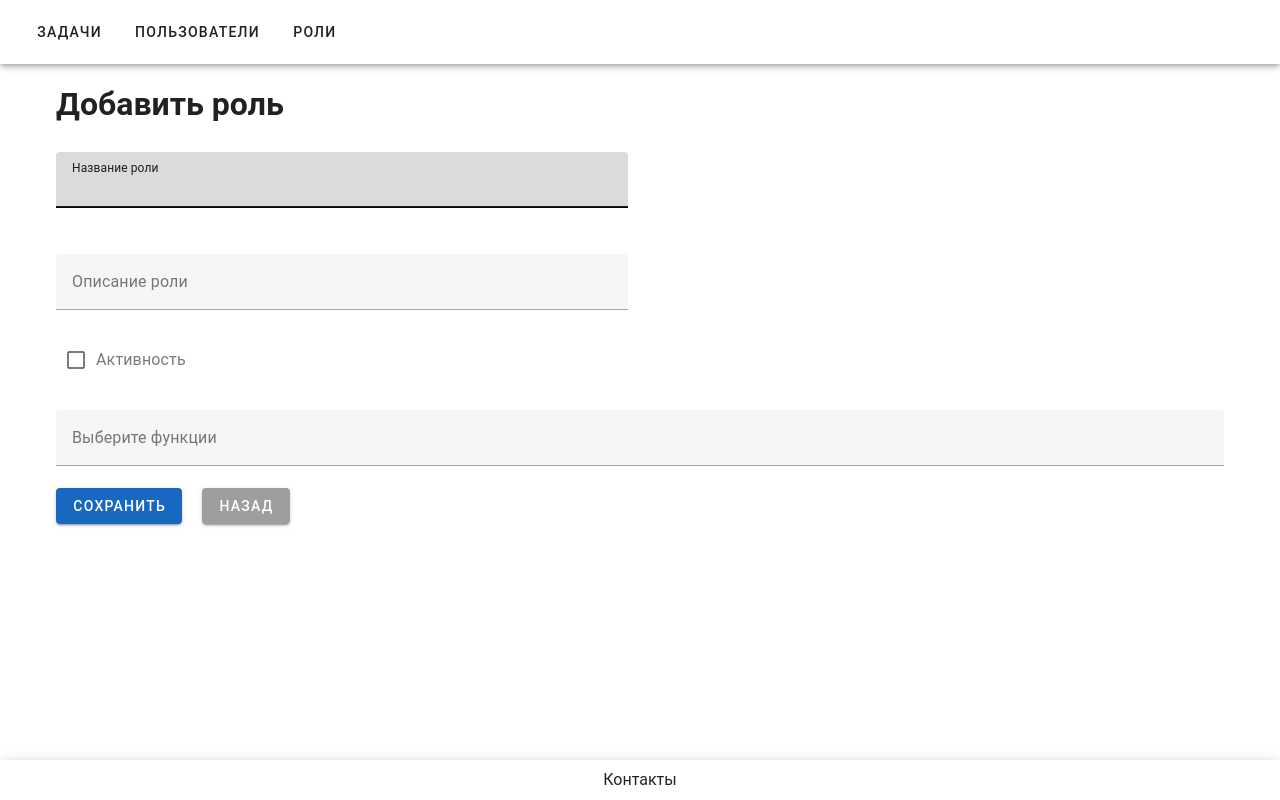
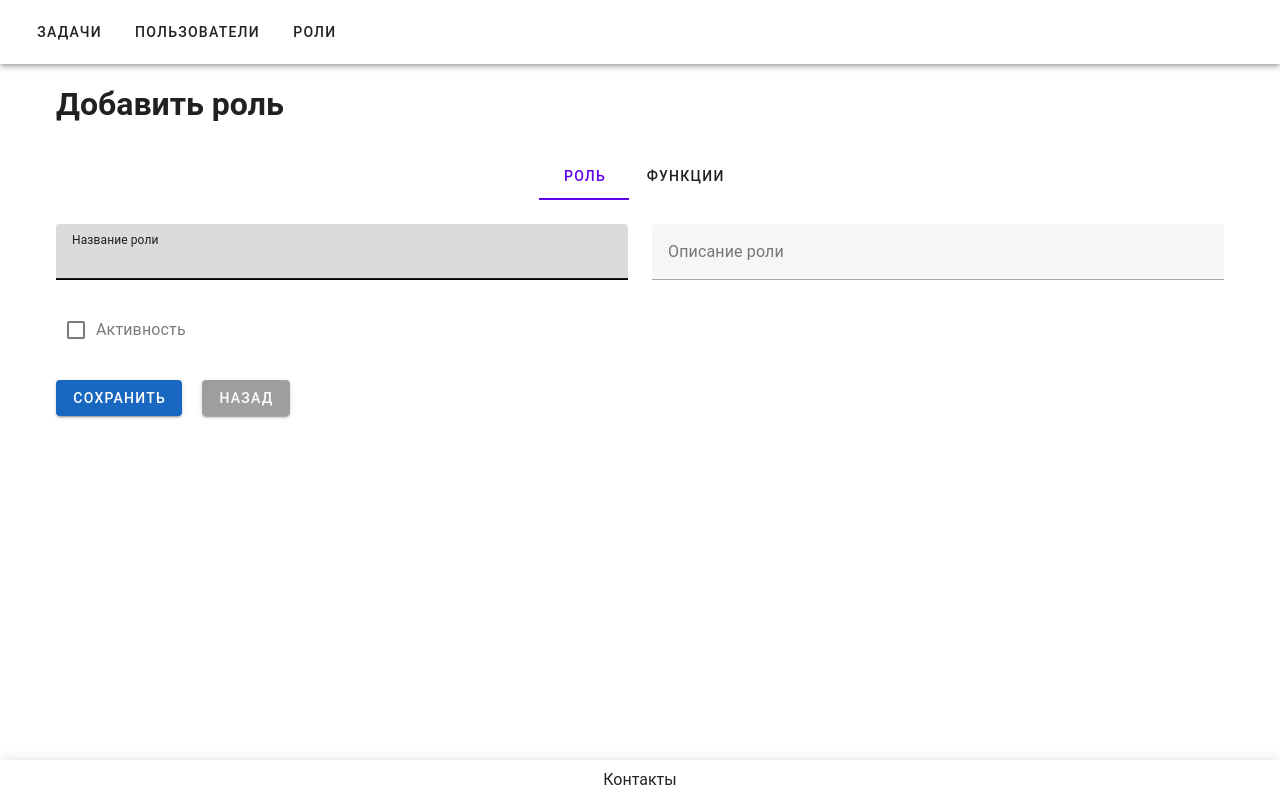
Before and after one commit to Li18ko/frontend-web-installation-of-floors, a Vue app: page /roles/add in a window 1280 px wide. Built offline with nearby package versions, Linux system fonts and the light colour scheme; no server answers.

Commit message:
работа с функционал в добавлении роли через v-treeview and tabs components

```diff
--- a/src/pages/Role/AddRole.vue
+++ b/src/pages/Role/AddRole.vue
@@ -4,43 +4,45 @@
         <h1>Добавить роль</h1>
       </div>
       <br>
+      <v-tabs
+      v-model="activeTab"
+      align-tabs="center"
+      color="deep-purple-accent-4"
+      >
+          <v-tab :value="0">Роль</v-tab>
+          <v-tab :value="1">Функции</v-tab>
+      </v-tabs>
+      <br>
+
       <v-form @submit.prevent="addRole">
+        <v-tabs-window v-model="activeTab">
+          <v-tabs-window-item :key="0" :value="0">
               <v-row>
                   <v-col cols="12" sm="6">
                     <v-text-field v-model="name" ref="firstCell" tabindex="1" label="Название роли"
                     :error-messages="nameError ? [nameError] : []"></v-text-field>
                   </v-col>
-        </v-row>
-
-        <v-row>
                   <v-col cols="12" sm="6">
                     <v-text-field v-model="description" tabindex="2" label="Описание роли"
                     :error-messages="descriptionError ? [descriptionError] : []"></v-text-field>
                   </v-col>
               </v-row>
+              <v-checkbox v-model="isActive" label="Активность"></v-checkbox>
+          </v-tabs-window-item>
 
-        <v-checkbox v-model="isActive" label="Активность"></v-checkbox>
-
-        <v-row>
-          <v-col cols="12" sm="12">
-            <v-combobox
-              v-model="selectedFunctions"
-              :items="functions"
-              item-title="text"
-              item-value="value"
-              label="Выберите функции"
-              multiple
-              chips
-              tabindex="3"
-            >
-              <template v-slot:selection="{ item }">
-                <v-chip>
-                  {{ item.text }}
-                </v-chip>
-              </template>
-            </v-combobox>
-          </v-col>
-        </v-row>
+          <v-tabs-window-item :key="1" :value="1">
+            <v-card-text>
+                <v-treeview
+                    v-model:selected="selectedFunctions"
+                    :items="treeData"
+                    select-strategy="leaf"
+                    item-props
+                    open-all
+                    selectable
+                />
+            </v-card-text>
+          </v-tabs-window-item>
+        </v-tabs-window>
 
         <v-alert v-if="successMessage" type="success" dismissible @input="successMessage = false"
           style="position: fixed; top: 20px; right: 20px; z-index: 2401;">
@@ -67,7 +69,8 @@
     name: 'AddRole',
     setup() {
       const firstCell = ref(null);
-      const functions = ref([]);
+      const activeTab = ref(0);
+      const treeData = ref([]);
       const selectedFunctions = ref([]);
       const isActive = ref(false);
       const successMessage = ref(false);
@@ -90,7 +93,7 @@
             name: name.value,
             description: description.value,
             active: isActive.value,
-            functionIds: selectedFunctions.value.map(func => func.value),
+            functionIds: selectedFunctions.value
           });
 
           if (response.data) {
@@ -106,11 +109,53 @@
 
       const fetchFunctions = async () => {
         try {
+          const groupedFunctions = {
+              User: [],
+              Task: [],
+              Role: []
+          };
           const response = await axios.get(`${import.meta.env.VITE_APP_BASE_URL}/api/Role/ListFunctions`);
-          functions.value = response.data.map(func => ({
-            text: func.name,
-            value: func.id
-          }));
+
+          response.data.forEach(func => {
+            if (func.code.includes("User")) {
+                groupedFunctions.User.push({
+                    title: func.name,
+                    value: func.id,
+                    selected: false
+                });
+            } else if (func.code.includes("Task")) {
+                groupedFunctions.Task.push({
+                    title: func.name,
+                    value: func.id,
+                    selected: false
+                });
+            } else if (func.code.includes("Role")) {
+                groupedFunctions.Role.push({
+                    title: func.name,
+                    value: func.id,
+                    selected: false
+                });
+            }
+          });
+
+          treeData.value = [
+              {
+                title: "Пользователи:",
+                value: "User",
+                children: groupedFunctions.User
+              },
+              {
+                title: "Задачи:",
+                value: "Task",
+                children: groupedFunctions.Task
+              },
+              {
+                title: "Роли:",
+                value: "Role",
+                children: groupedFunctions.Role
+              }
+          ];
+
         } catch (error) {
           console.error("Ошибка при загрузке функций:", error);
         }
@@ -128,10 +173,11 @@
         descriptionError,
         isActive,
         selectedFunctions,
-        functions,
+        treeData,
         successMessage,
         addRole,
         firstCell,
+        activeTab
       };
     },
   };
```
Lines whose indentation alone changed are shown as unchanged.
